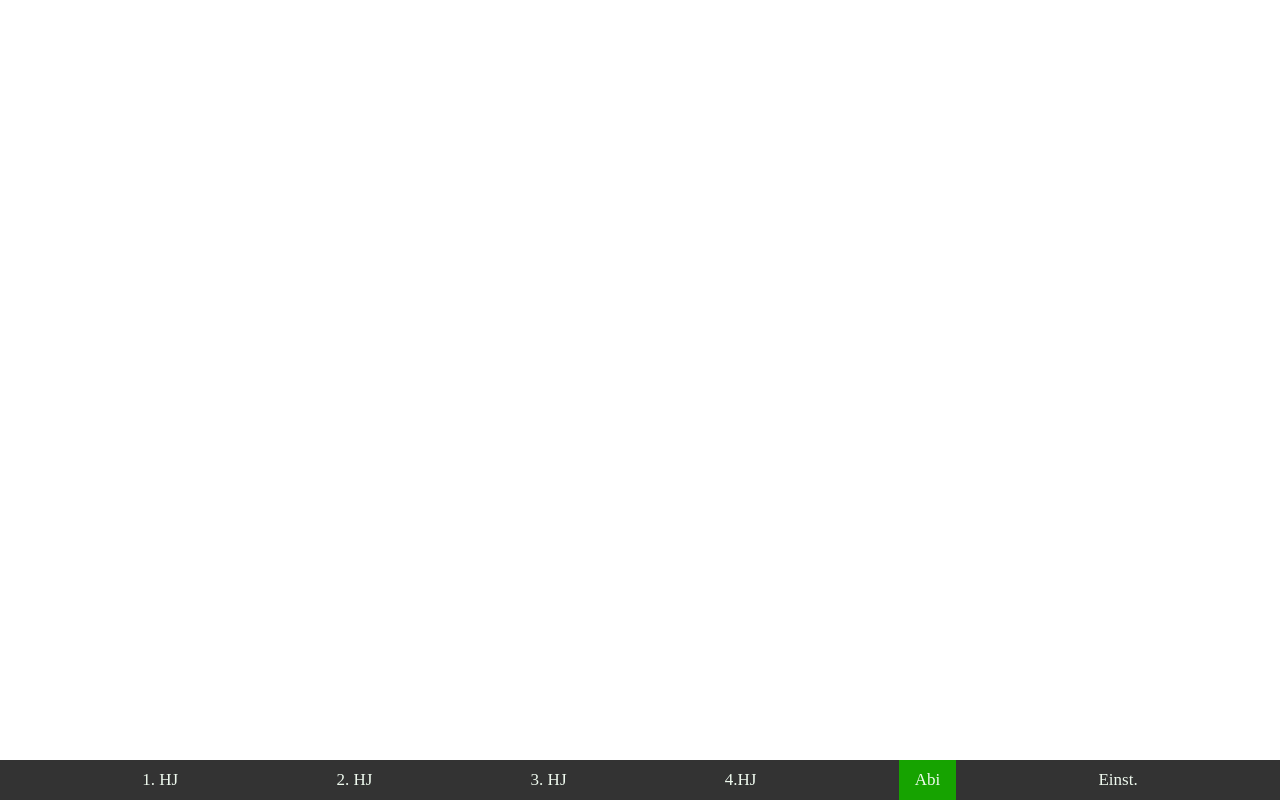
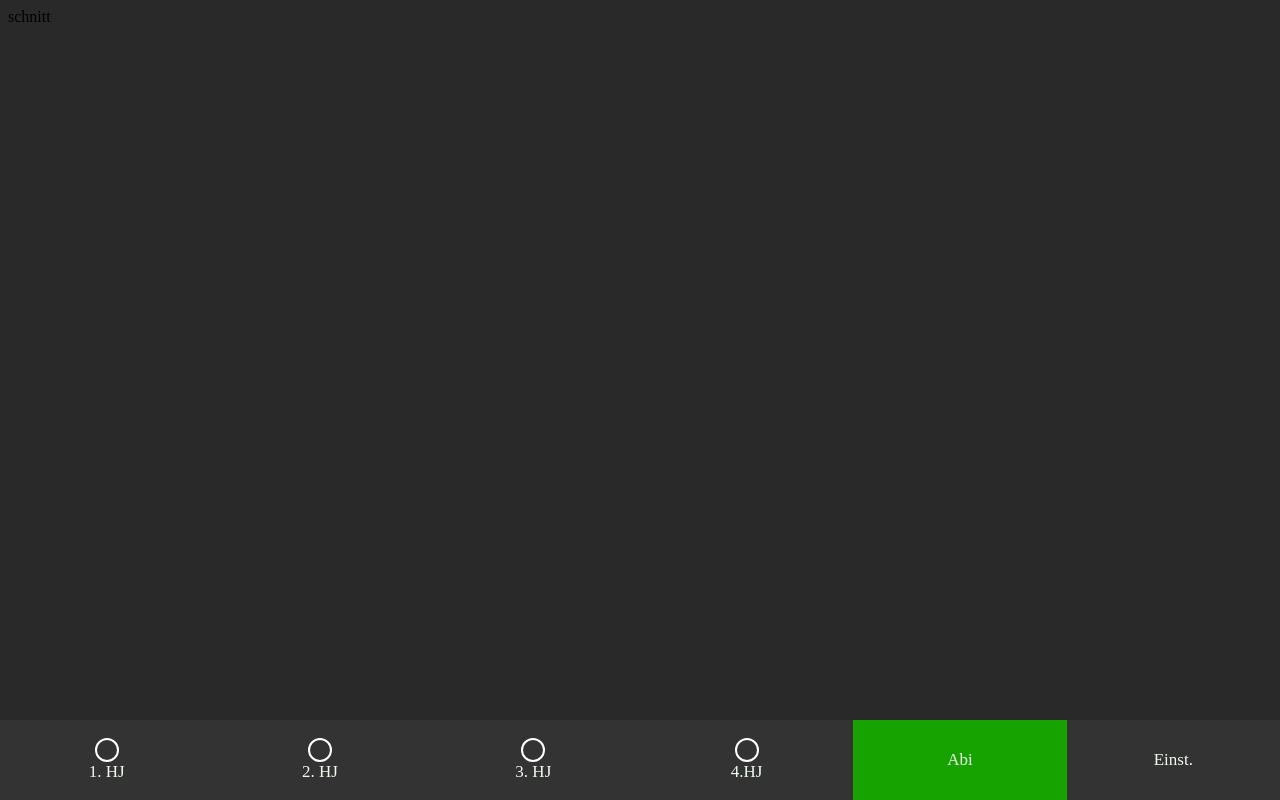
Before and after one commit to Flohkiste/flohkiste.github.com, a plain HTML site: page halbjahre.html in a window 1280 px wide. Drawn offline with Linux system fonts and the light colour scheme.

Commit message:
bottom nav

```diff
--- a/bottom-nav.css
+++ b/bottom-nav.css
@@ -1,4 +1,4 @@
-header{
+header {
   width: 100%;
   min-height: 20%;
   position: sticky;
@@ -11,24 +11,38 @@
   left: 0;
   bottom: 0;
   width: 100%;
-    height: 5%;
+  height: 10%;
   display: flex;
   flex-direction: row;
   justify-content: space-evenly;
   align-items: center;
 }
 
-#navbar a{
+#navbar a {
+  height: 100%;
+  width: 100%;
   float: left;
-    display: block;
+  display: flex;
   color: var(--text);
   text-align: center;
   padding: 14px 16px;
   text-decoration: none;
   font-size: 17px;
+  flex-direction: column;
+  justify-content: center;
+  align-items: center;
 }
 
-#navbar a.active{
+#navbar a.active {
   background-color: var(--primary);
   color: var(--text);
 }
+
+#navbar a .circle {
+  width: 20px;
+  height: 20px;
+  border-radius: 20px;
+  border-spacing: 2px;
+  border: 2px solid white;
+  display: inline-block;
+}
--- a/bottom-nav.html
+++ b/bottom-nav.html
@@ -1,8 +1,20 @@
 <footer id="navbar">
-  <a href="halbjahre.html?hj=1">1. HJ</a>
-  <a href="halbjahre.html?hj=2">2. HJ</a>
-  <a href="halbjahre.html?hj=3">3. HJ</a>
-  <a href="halbjahre.html?hj=4">4.HJ</a>
-  <a href="" class="active">Abi</a>
+  <a href="halbjahre.html?hj=1">
+    <div class="circle"></div>
+    1. HJ</a
+  >
+  <a href="halbjahre.html?hj=2">
+    <div class="circle"></div>
+    2. HJ</a
+  >
+  <a href="halbjahre.html?hj=3">
+    <div class="circle"></div>
+    3. HJ</a
+  >
+  <a href="halbjahre.html?hj=4">
+    <div class="circle"></div>
+    4.HJ</a
+  >
+  <a href="index.html" class="active">Abi</a>
   <a href="">Einst.</a>
 </footer>
--- /dev/null
+++ b/halbjahre.css
@@ -0,0 +1,3 @@
+body {
+  background-color: var(--primarybackground);
+}
--- a/halbjahre.html
+++ b/halbjahre.html
@@ -6,8 +6,13 @@
     <title>halbjahr</title>
     <link rel="stylesheet" href="farben.css" />
     <link rel="stylesheet" href="bottom-nav.css" />
+    <link rel="stylesheet" href="halbjahre.css" />
   </head>
   <body>
+    <div id="header-placeholder"></div>
+    <div class="scroller">
+      <div id="schnitt">schnitt</div>
+    </div>
     <div id="bottom-nav-placeholder"></div>
     <script>
       fetch("bottom-nav.html")
```
Lines whose indentation alone changed are shown as unchanged.
